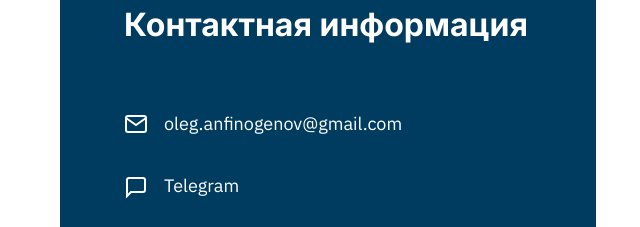
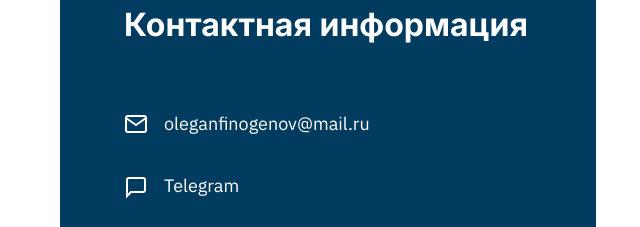
Before and after one commit to ao130782/oa_website, a plain HTML site: page index.html in a window 1280 px wide. Shown: the part 8092-8319 px from the top of the page, 612-1252 px from the left. Drawn offline with Linux system fonts and the light colour scheme.

Commit message:
Update index.html

```diff
--- a/index.html
+++ b/index.html
@@ -309,7 +309,7 @@
                             <path d="M4 4h16c1.1 0 2 .9 2 2v12c0 1.1-.9 2-2 2H4c-1.1 0-2-.9-2-2V6c0-1.1.9-2 2-2z"/>
                             <polyline points="22,6 12,13 2,6"/>
                         </svg>
-                        <a href="mailto:oleg.anfinogenov@gmail.com">oleg.anfinogenov@gmail.com</a>
+                        <a href="mailto:oleganfinogenov@mail.ru">oleganfinogenov@mail.ru</a>
                     </div>
                     <div class="contact-item">
                         <svg width="24" height="24" viewBox="0 0 24 24" fill="none" stroke="currentColor" stroke-width="2">
```
